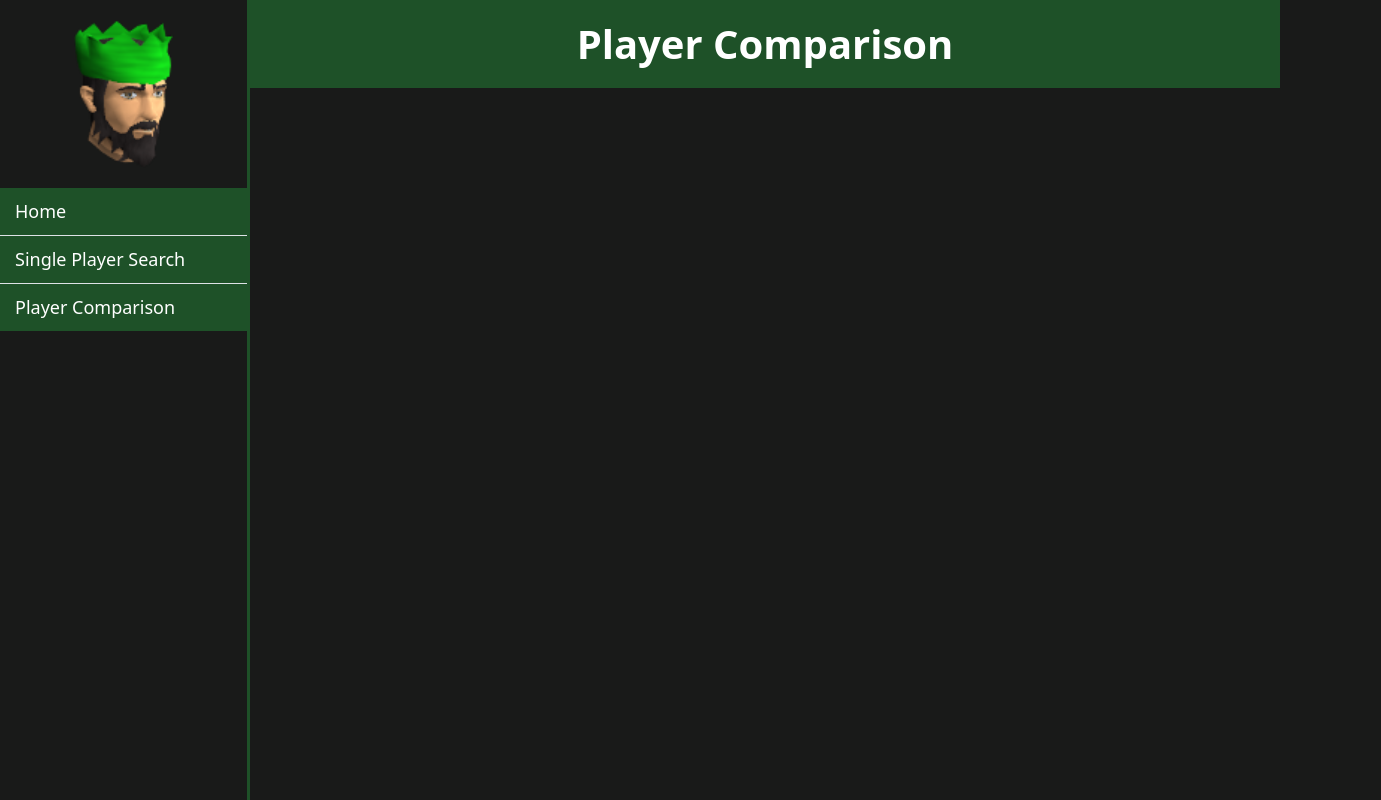
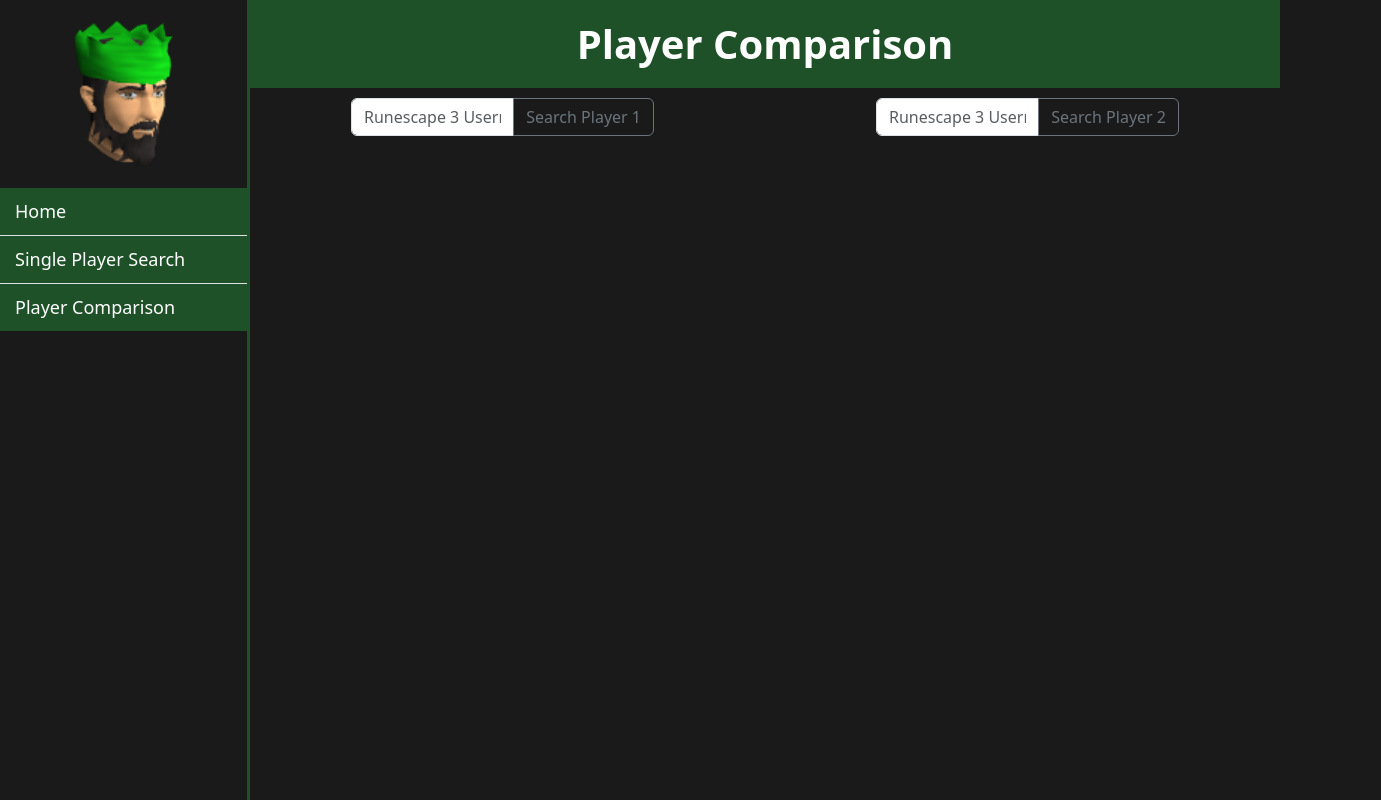
Before and after one commit to ciancockerill/RS3-Comparator-WebApp, a React (Vite) app: page /playercomparison in a window 1280 px wide. Shown: the whole page, 1381 px wide, since content can reach past the window. Built offline with nearby package versions, Linux system fonts and the light colour scheme.

Commit message:
Started Implementation of Player Comparison.

```diff
--- a/src/components/PlayerComparison.tsx
+++ b/src/components/PlayerComparison.tsx
@@ -1,11 +1,96 @@
 import TitleBar from "./TitleBar.tsx";
+import PlayerInfoWidget from "./playerinfo-components/PlayerInfoWidget.tsx";
+import "../styling/PlayerComparison.css";
+import {SetStateAction, useState} from "react";
 
-function PlayerComparison() {
+function PlayerSearch() {
+    // State variables for Player 1
+    const [playerName1, setPlayerName1] = useState("");
+    const [inputFieldText1, setInputFieldText1] = useState("");
+
+    // State variables for Player 2
+    const [playerName2, setPlayerName2] = useState("");
+    const [inputFieldText2, setInputFieldText2] = useState("");
+
+    // Handlers for Player 1
+    const handleButtonSubmit1 = () => {
+        setPlayerName1(inputFieldText1);
+    };
+
+    const handleInputChange1 = (event: { target: { value: SetStateAction<string>; }; }) => {
+        setInputFieldText1(event.target.value);
+    };
+
+    const handleEnterKey1 = (event: { key: string; }) => {
+        if (event.key === "Enter") {
+            handleButtonSubmit1();
+        }
+    };
+
+    // Handlers for Player 2
+    const handleButtonSubmit2 = () => {
+        setPlayerName2(inputFieldText2);
+    };
+
+    const handleInputChange2 = (event: { target: { value: SetStateAction<string>; }; }) => {
+        setInputFieldText2(event.target.value);
+    };
+
+    const handleEnterKey2 = (event: { key: string; }) => {
+        if (event.key === "Enter") {
+            handleButtonSubmit2();
+        }
+    };
+
     return (
         <>
             <TitleBar title={"Player Comparison"} />
+
+            <div className="searchBoxContainer">
+                <div className="input-group mb-3 search1">
+                    <input type="text" className="form-control"
+                           placeholder="Runescape 3 Username"
+                           aria-label="Runescape 3 Username"
+                           aria-describedby="button-addon1"
+                           onChange={handleInputChange1}
+                           onKeyDown={handleEnterKey1}
+                    />
+                    <button className="btn btn-outline-secondary"
+                            type="button"
+                            id="button-addon1"
+                            onClick={handleButtonSubmit1}>
+                        Search Player 1
+                    </button>
+                </div>
+
+                <div className="input-group mb-3 search2">
+                    <input type="text" className="form-control"
+                           placeholder="Runescape 3 Username"
+                           aria-label="Runescape 3 Username"
+                           aria-describedby="button-addon2"
+                           onChange={handleInputChange2}
+                           onKeyDown={handleEnterKey2}
+                    />
+                    <button className="btn btn-outline-secondary"
+                            type="button"
+                            id="button-addon2"
+                            onClick={handleButtonSubmit2}>
+                        Search Player 2
+                    </button>
+                </div>
+            </div>
+
+            <div className="playerWidgetContainer">
+                <div className="left">
+                    {playerName1 && <PlayerInfoWidget name={playerName1}/>}
+                </div>
+
+                <div className="right">
+                    {playerName2 && <PlayerInfoWidget name={playerName2}/>}
+                </div>
+            </div>
         </>
     );
 }
 
-export default PlayerComparison;
+export default PlayerSearch;
--- a/src/components/playerinfo-components/PlayerInfoWidget.tsx
+++ b/src/components/playerinfo-components/PlayerInfoWidget.tsx
@@ -28,7 +28,7 @@ function PlayerInfoWidget({name} : PlayerName): React.ReactElement {
     }
 
     return (
-        <>
+        <div className="playerInformationBoxContainer">
             <PlayerInformationBox
                 name={playerData.name}
                 completedquests={playerData.completedquests}
@@ -37,7 +37,7 @@ function PlayerInfoWidget({name} : PlayerName): React.ReactElement {
             />
 
             <PlayerSkillBox skills={playerData.skills}/>
-        </>
+        </div>
     );
 }
 
--- a/src/styling/PlayerComparison.css
+++ b/src/styling/PlayerComparison.css
@@ -0,0 +1,38 @@
+.searchBoxContainer {
+    display: grid;
+    grid-template-columns: 1fr 1fr; /* Two equal columns for the search boxes */
+    gap: 20px; /* Space between the search boxes */
+    width: 100%;
+    max-width: 1200px; /* Max width to center content on large screens */
+    margin: 0 auto 20px; /* Center the container horizontally and add margin at the bottom */
+}
+
+.searchBoxContainer > * {
+    width: 100%;
+}
+
+.playerWidgetContainer {
+    display: grid;
+    grid-template-columns: 1fr 1fr; /* Two equal columns for the widgets */
+    gap: 10px; /* Space between the widgets */
+    width: 100%;
+    max-width: 1200px;
+    margin: 0 auto; /* Center the container horizontally */
+}
+
+.playerWidgetContainer > * > .playerInformationBoxContainer > .skillBox {
+    margin-left: 10%;
+    margin-right: 10%;
+}
+
+.playerWidgetContainer > * > .playerInformationBoxContainer > .skillBox > * > .hoverInfo {
+    position: absolute;
+}
+
+.left > .playerInformationBoxContainer > .skillBox > * > .hoverInfo {
+    left: 20%;
+}
+
+.right > .playerInformationBoxContainer > .skillBox > * > .hoverInfo {
+    left: 92%;
+}
--- a/src/styling/playerinfo-styling/PlayerSkillBox.css
+++ b/src/styling/playerinfo-styling/PlayerSkillBox.css
@@ -3,14 +3,15 @@
     flex-wrap: wrap; /* Allows items to wrap to the next line */
     gap: 10px; /* Space between flex items */
     margin-top: 30px;
-    margin-left: 35%;
+    margin-left: 30%;
     margin-right: 30%;
     background-color: var(--main);
+    justify-content: center
 }
 
 .skillItem {
-    flex: 1 1 90px;
-    max-width: 90px;
+    flex: 1 1 100px;
+    max-width: 100px;
     height: 50px;
     display: flex;
     border-style: solid;
```
